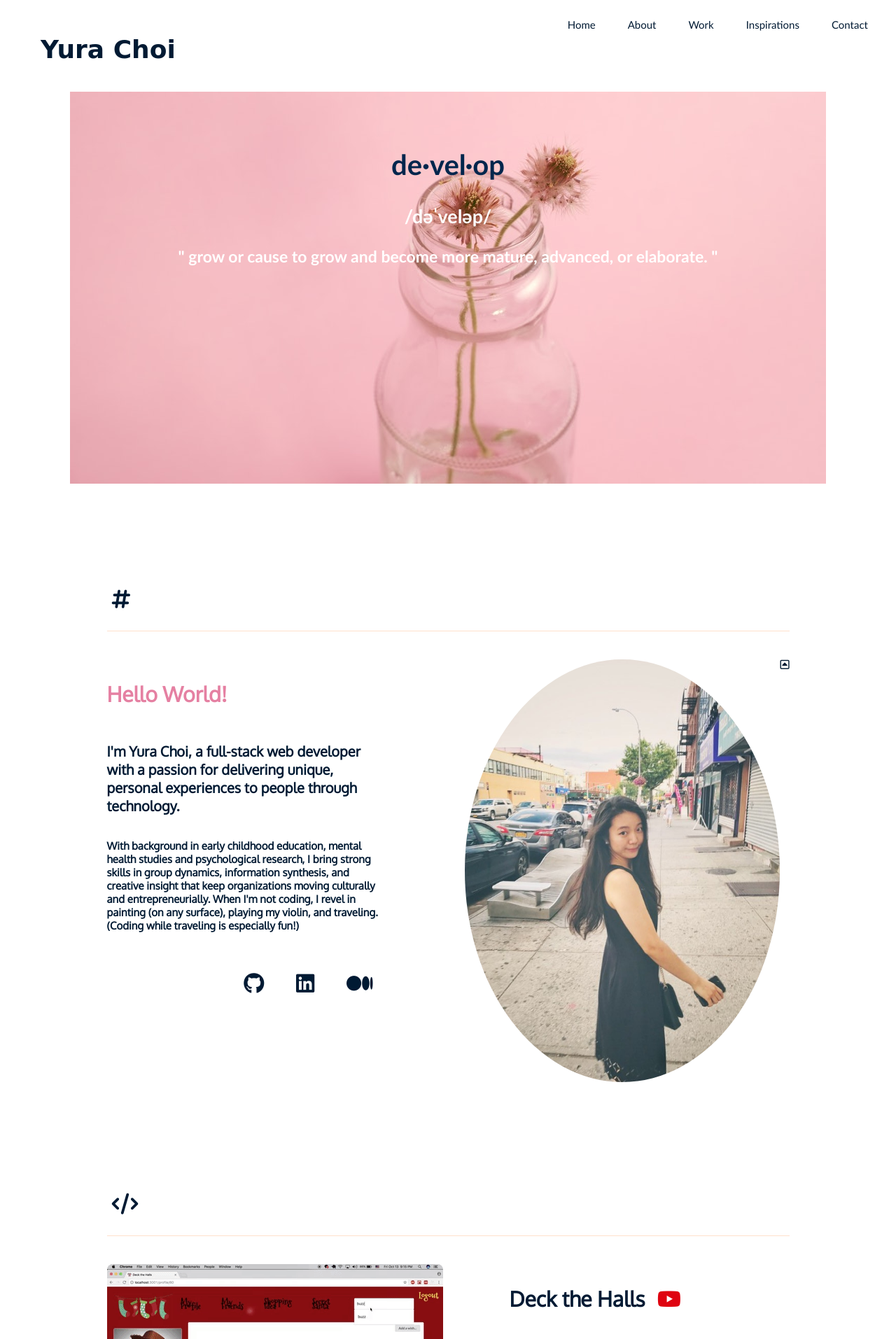
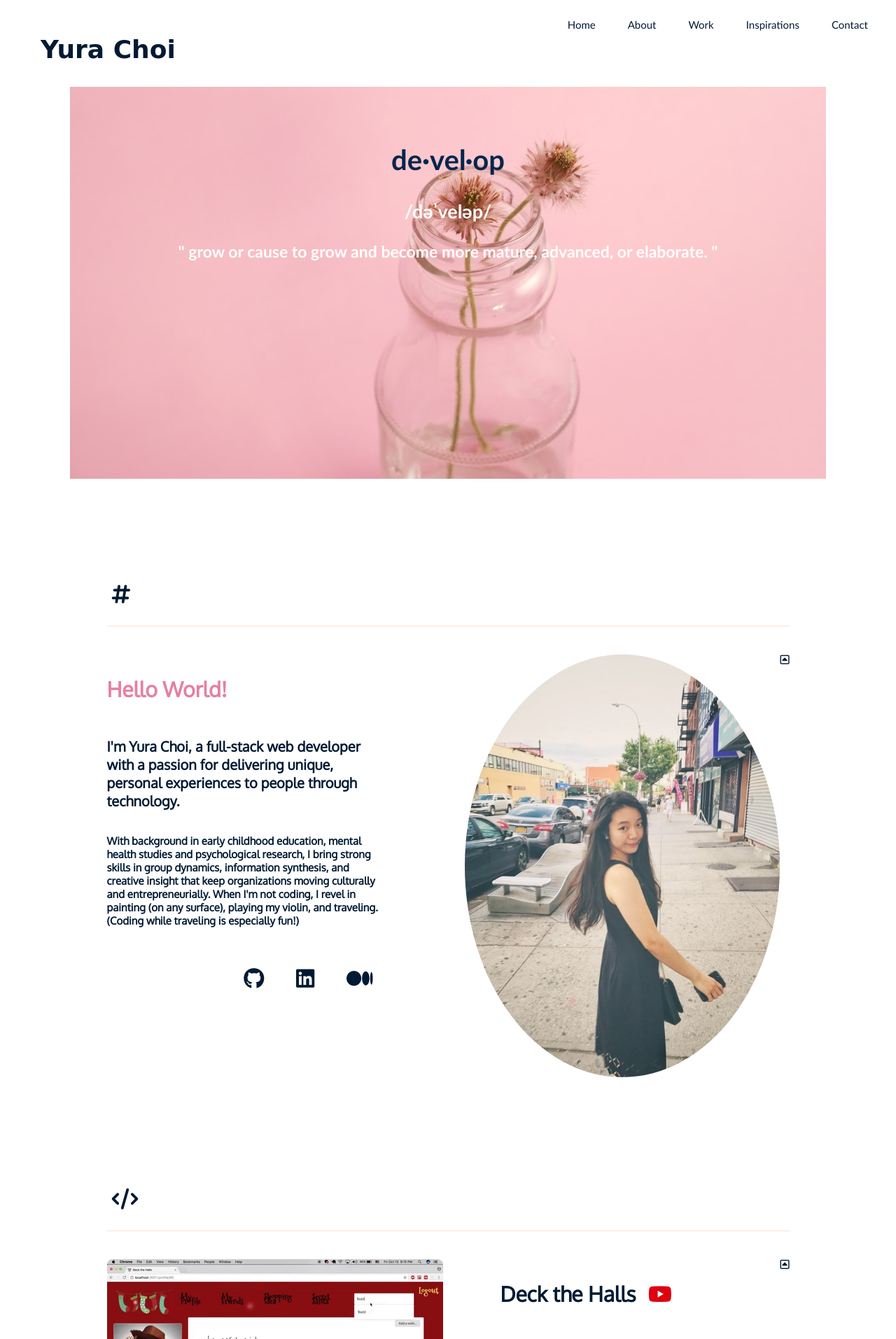
Before and after one commit to yuralala8/portfolio, a PHP site: page /index.html in a window 1280 px wide. Shown: the top 1913 px of the page at 70% size. Run offline with PHP 8.4, Linux system fonts and the light colour scheme; some libraries are stand-ins or nearby versions; some web fonts are replaced.

Commit message:
added toggle button

```diff
--- a/css/index.css
+++ b/css/index.css
@@ -54,7 +54,6 @@ h1 {
   text-align:center;
   color: white;
   margin-bottom: 120px;
-  margin-top: 40px;
 }
 
 .interest-box {
--- a/index.html
+++ b/index.html
@@ -111,6 +111,10 @@
       </div>
         <div class="container">
           <div class="project">
+
+            <a href="#home" class="toggle-up"><i class="fa fa-toggle-up" aria-hidden="true"></i></a>
+
+
           <img src="images/project1.gif" alt="Deck the Halls project" class="img">
           <p class="title">
             Deck the Halls
```
